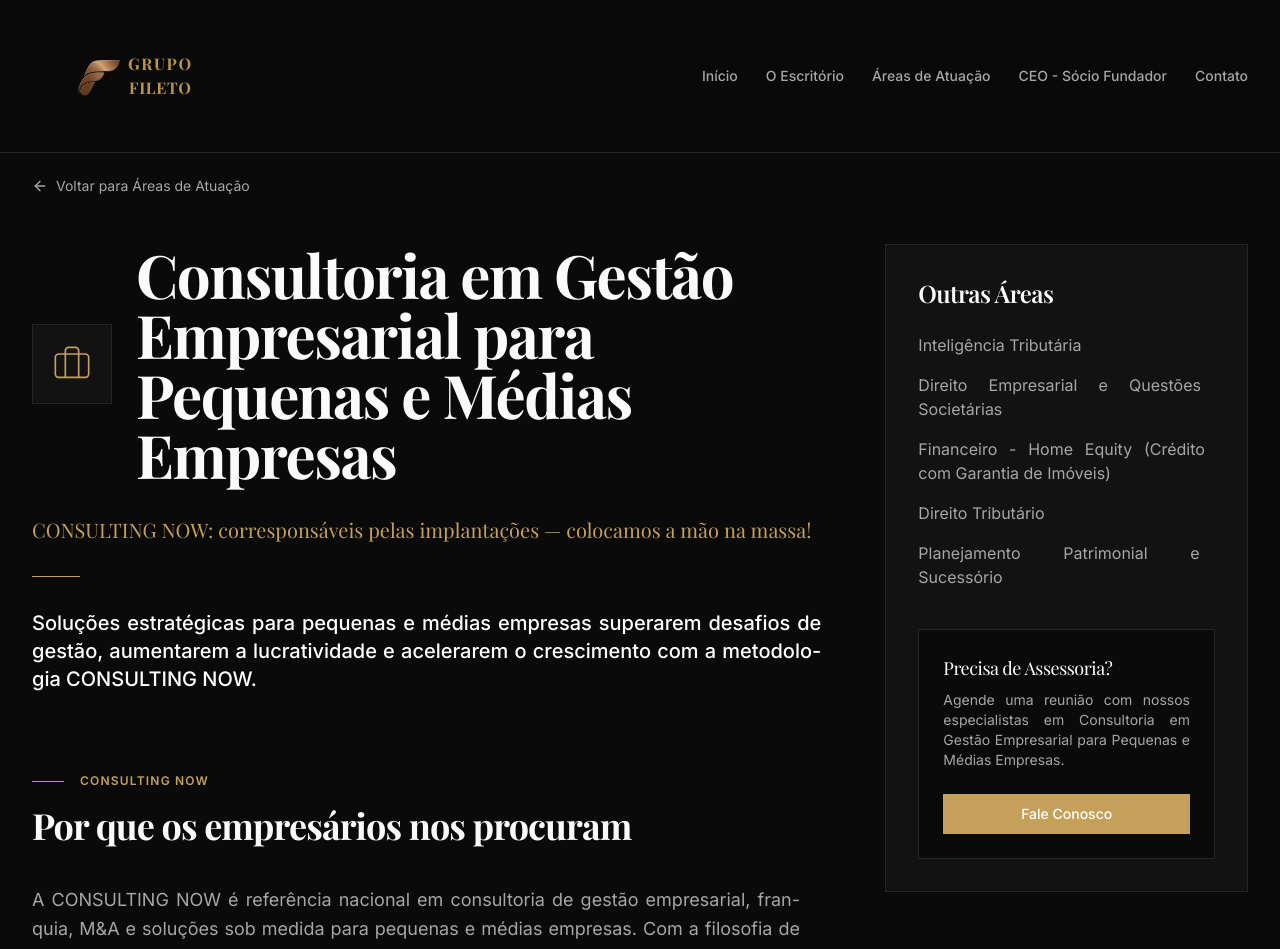
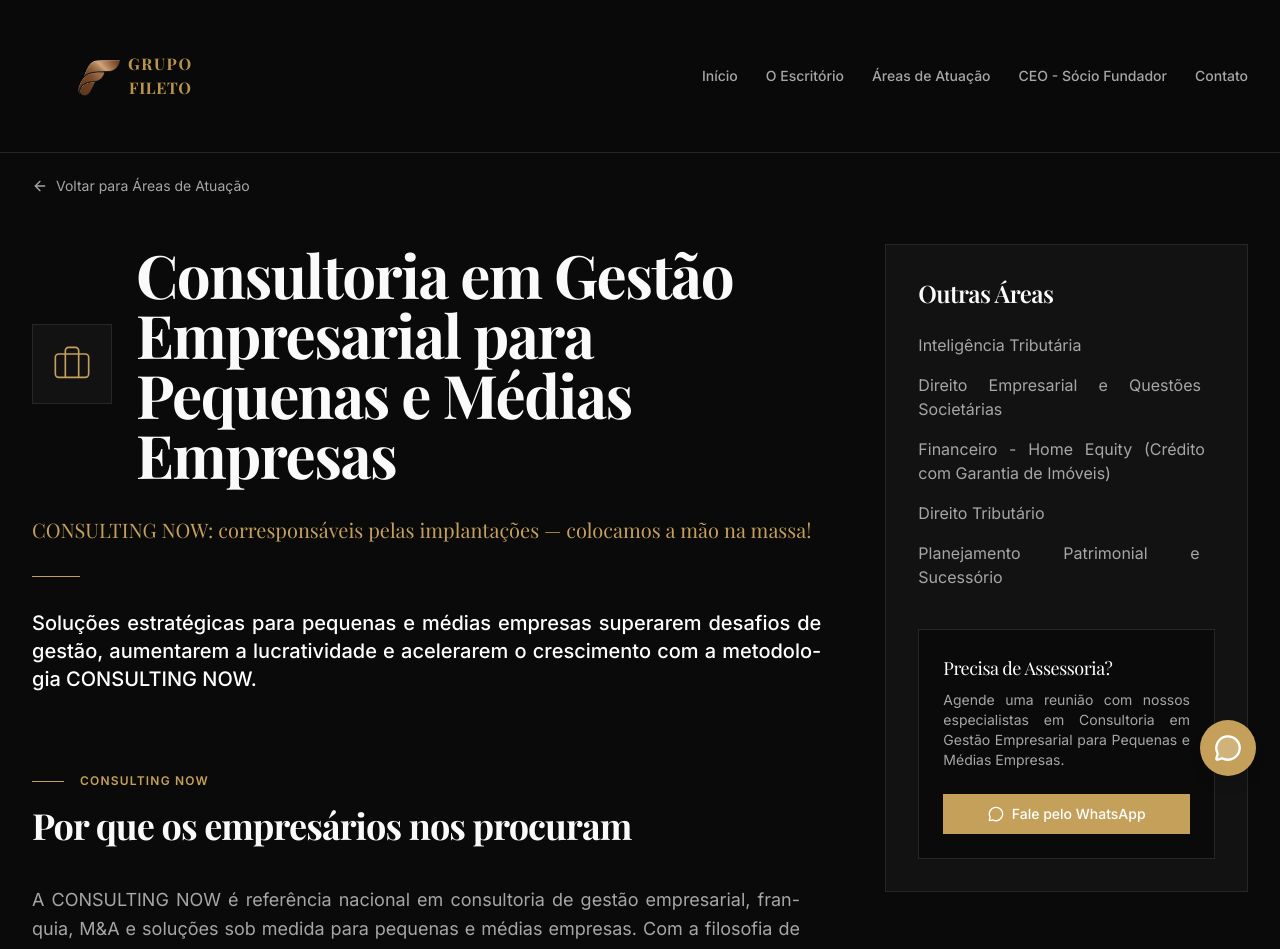
Before and after one commit to claudiofileto-lgtm/grupo-fileto-cdh77id9i, a React (Vite) app: page /areas/consultoria-gestao-empresarial in a window 1280 px wide. Shown: the top 949 px of the page. Built offline with nearby package versions, Linux system fonts and the light colour scheme; a web font is replaced by a local one.

Commit message:
Adiciona botao flutuante do WhatsApp e atualiza CTA em AreaDetail para link direto de WhatsApp

```diff
--- a/src/components/Layout.tsx
+++ b/src/components/Layout.tsx
@@ -1,6 +1,7 @@
 import { Outlet } from 'react-router-dom'
 import { Navbar } from './Navbar'
 import { Footer } from './Footer'
+import { WhatsAppFloatingButton } from './WhatsAppFloatingButton'
 
 export default function Layout() {
   return (
@@ -10,6 +11,7 @@ export default function Layout() {
         <Outlet />
       </main>
       <Footer />
+      <WhatsAppFloatingButton />
     </div>
   )
 }
--- /dev/null
+++ b/src/components/WhatsAppFloatingButton.tsx
@@ -0,0 +1,33 @@
+import { MessageCircle } from 'lucide-react'
+
+export function WhatsAppFloatingButton() {
+  const phoneNumber = '5511933293331'
+  const message = 'Olá, gostaria de agendar uma consulta.'
+  const whatsappUrl = `https://wa.me/${phoneNumber}?text=${encodeURIComponent(message)}`
+
+  return (
+    <aside
+      aria-label="Atendimento via WhatsApp"
+      className="fixed bottom-6 right-6 z-50 flex items-center gap-2 group"
+    >
+      {/* Tooltip / Label ao lado */}
+      <div
+        className="pointer-events-none hidden sm:inline-flex items-center bg-card/95 backdrop-blur-sm text-foreground border border-border px-3 py-1.5 rounded-full text-xs font-medium shadow-md opacity-0 -translate-x-2 group-hover:opacity-100 group-hover:translate-x-0 transition-all duration-300"
+        role="tooltip"
+      >
+        <span>Fale conosco</span>
+      </div>
+
+      {/* Botão flutuante circular */}
+      <a
+        href={whatsappUrl}
+        target="_blank"
+        rel="noopener noreferrer"
+        aria-label="Fale conosco pelo WhatsApp"
+        className="w-14 h-14 rounded-full bg-primary text-primary-foreground shadow-lg hover:shadow-xl transition-all duration-300 hover:scale-110 flex items-center justify-center focus:outline-none focus-visible:ring-2 focus-visible:ring-primary focus-visible:ring-offset-2"
+      >
+        <MessageCircle className="w-7 h-7 text-white fill-white/20" strokeWidth={2} />
+      </a>
+    </aside>
+  )
+}
--- a/src/pages/AreaDetail.tsx
+++ b/src/pages/AreaDetail.tsx
@@ -25,6 +25,7 @@ import {
   Percent,
   Shield,
   Calendar,
+  MessageCircle,
 } from 'lucide-react'
 
 const iconMap: Record<string, React.ElementType> = {
@@ -476,9 +477,18 @@ export default function AreaDetail() {
                   </p>
                   <Button
                     asChild
-                    className="w-full bg-primary text-white hover:bg-primary/90 rounded-none"
+                    className="w-full bg-primary text-white hover:bg-primary/90 rounded-none flex items-center justify-center gap-2"
                   >
-                    <Link to="/#contato">Fale Conosco</Link>
+                    <a
+                      href={`https://wa.me/5511933293331?text=${encodeURIComponent(
+                        `Olá, gostaria de informações sobre ${area.title}.`,
+                      )}`}
+                      target="_blank"
+                      rel="noopener noreferrer"
+                    >
+                      <MessageCircle className="w-4 h-4" />
+                      Fale pelo WhatsApp
+                    </a>
                   </Button>
                 </div>
               </div>
```
Also changed, not shown: .skip.config.json.
